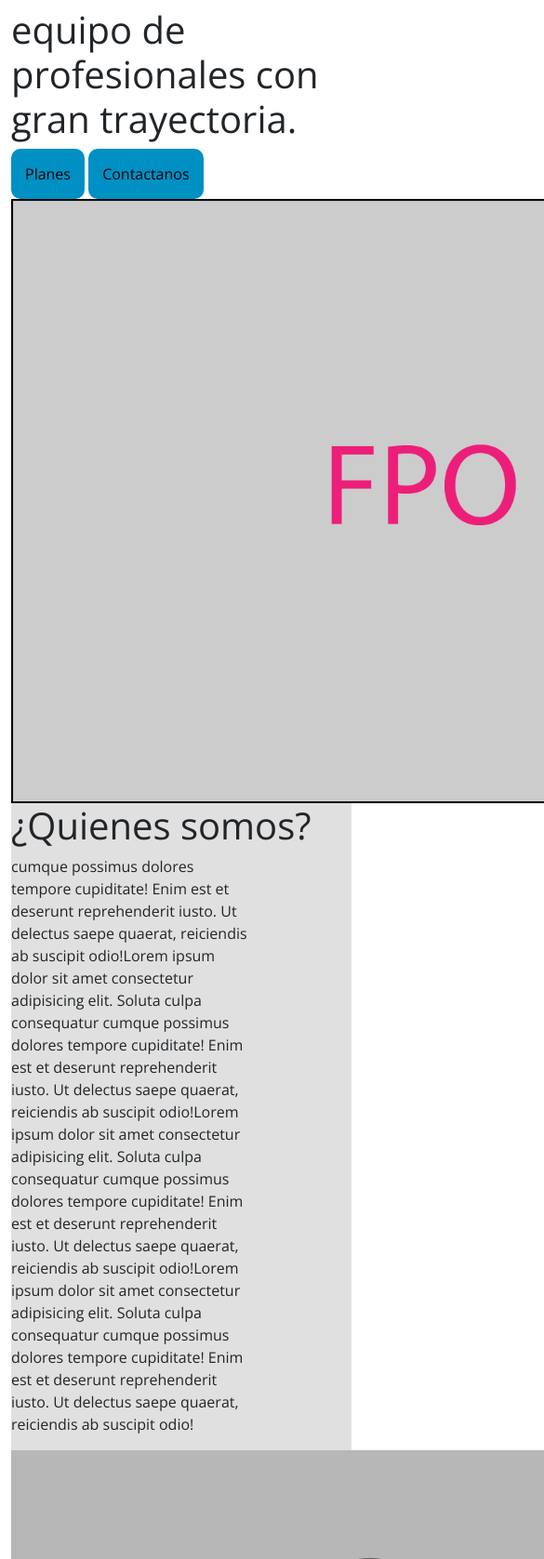
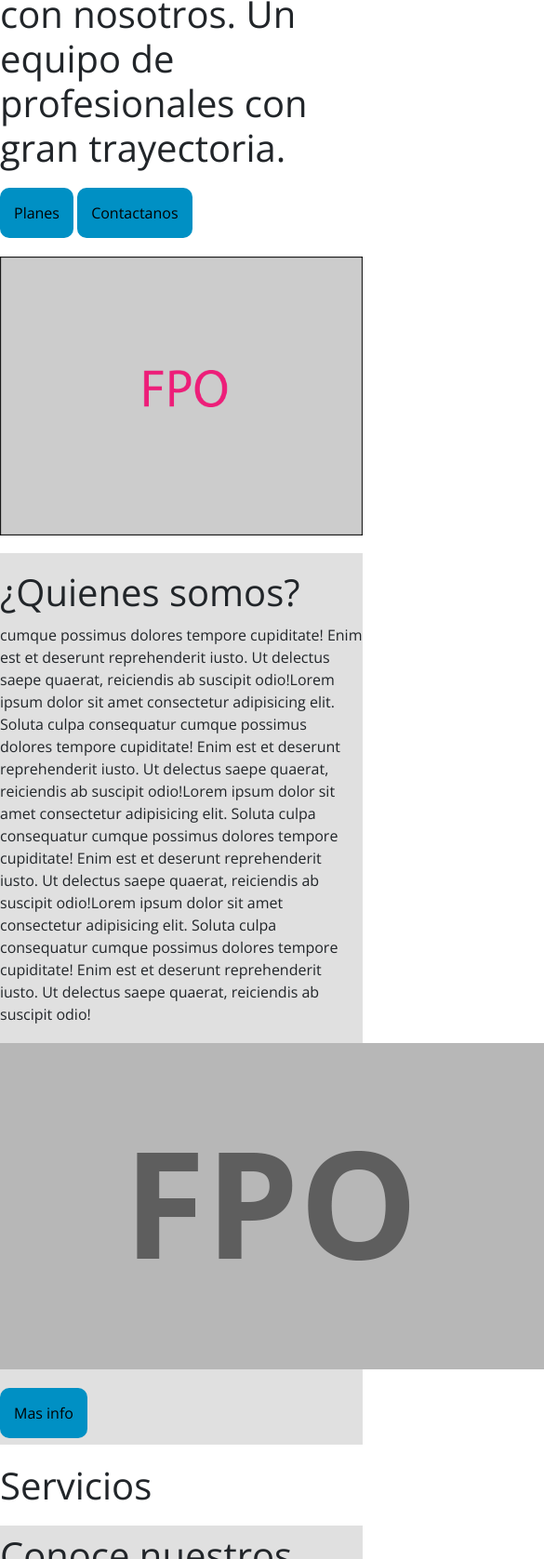
Before and after one commit to jesuscXrod/PFrodriguez, a plain HTML site: page index.html in a window 390 px wide. Shown: the part 323-2000 px from the top of the page at 93% size, 585 px wide, since content can reach past the window. Drawn offline with nearby package versions, Linux system fonts and the light colour scheme.

Commit message:
desktop and mobile style: nav billboard about serv

```diff
--- a/css/style.css
+++ b/css/style.css
@@ -8,7 +8,6 @@
     --red: #FF002B;
     --esmerald: #DB324D;
 }
-
 /** GENERAL STYLES **/
 *{
     font-family: 'Open Sans', sans-serif;
@@ -54,11 +53,10 @@ h1, h2, h3{
 li a{
     color: var(--white);
 }
-
 /*************** INDEX ************/
 /** BILLBOARD CONTAINER - INDEX **/
-.billboard-container{
-
+.billboard-container, .container-about, .container-services{
+    margin: 5% auto;
 }
 .billboard-container h1{
     font-size: 4rem;
@@ -67,41 +65,39 @@ li a{
     font-size: 2.5rem;
     font-weight: 300;
 }
-.billboard-content {
-
+.billboard-content > *{
+    margin: 5% 0;
 }
 .billboard-img{
     height: 650px;
+    width: 100%;
 }
-
 /** SECTION ABOUT **/
 .container-about, .container-plans{
-
+    padding: 2% 0;
 }
-.container-about, .container-services article{
-
+.container-about div a{
+    padding: 0;
 }
-.content-about{
-
-    width: 70%;
+.container-about > *{
+    margin: 2.5% 0;
 }
-
+.btn-about{
+    width: 100%;
+}
 /** SECTION SERVICES **/
-.container-services, .container-contact{
-
-
+.container-services-mobile{
+    display: none;
 }
-.content-services{
-
-
+.container-services article > *{
+    margin: 5% 0;
 }
 .services-img{
     width: 100%;
 }
-.container-services article{
-
+.content-services{
+    max-width: 100%;
 }
-
 /** SECTION PLANS **/
 .container-plans{
 
@@ -211,6 +207,10 @@ footer{
 }
 
 /** BOOTSTRAP EDITS **/
+.container-fluid{
+    margin: 0px;
+    padding: 0px;
+}
 
 /** MOBILE - BOOTSTRAP EDIT **/
 .navbar-toggler{
@@ -221,8 +221,33 @@ footer{
 }
 
 /** Media Query **/
+@media (max-width: 992px){
+    .content-services{
+        display: none;
+    }
+    .container-services-mobile{
+        display: inline-block;
+    }
+    .container-services article > *{
+        margin: 2.5% 0;
+    }
+}
 @media (max-width: 768px){
     .header-nav ul li{
         margin: 5% 0;
     }
+    .billboard-img{
+        height: 500px;
+    }
+    .container-about article > *{
+        margin: 2.5% 0;
+    }
 }
+@media (max-width: 576px){
+    .billboard-img{
+        height: 300px;
+    }
+    .container-services article > *{
+        margin: 5% 0;
+    }
+}
```
